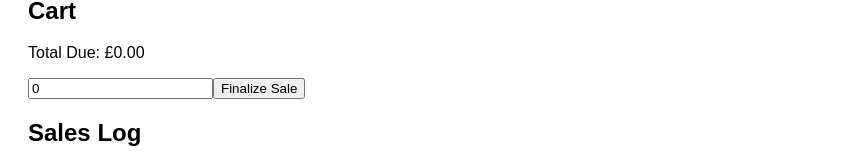
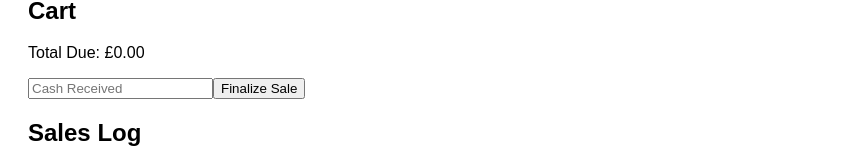
Before and after one commit to elane1980/Sale-of-Books, a React (Vite) app: page / in a window 1280 px wide. Shown: the part 361-526 px from the top of the page, without its empty margins (0-845 px from the left). Built offline with nearby package versions, Linux system fonts and the light colour scheme; the HTML template or start-up script is replaced by a standard one.

Commit message:
Add files via upload

```diff
--- a/src/App.jsx
+++ b/src/App.jsx
@@ -113,7 +113,7 @@ export default function App() {
   const [customTitle, setCustomTitle] = useState("");
   const [customPrice, setCustomPrice] = useState("");
   const [stationeryPrice, setStationeryPrice] = useState("");
-  const [cashReceived, setCashReceived] = useState(0);
+  const [cashReceived, setCashReceived] = useState('');
   const [discountUsed, setDiscountUsed] = useState(false);
 
   const addToCart = () => {
@@ -128,13 +128,15 @@ export default function App() {
   const addCustomBook = () => {
     if (!customTitle || !customPrice) return;
     const price = parseFloat(customPrice);
-    const newBook = {
+    const total = price * 1;
+    const item = {
       isbn: Date.now().toString(),
       title: customTitle,
-      price
+      price,
+      quantity: 1,
+      total
     };
-    setBooks([...books, newBook]);
-    setSelectedIsbn(newBook.isbn);
+    setCart([...cart, item]);
     setCustomTitle("");
     setCustomPrice("");
   };
@@ -155,7 +157,7 @@ export default function App() {
 
   const finalizeSale = () => {
     const total = cart.reduce((sum, item) => sum + item.total, 0);
-    const change = cashReceived - total;
+    const change = parseFloat(cashReceived || 0) - total;
     const timestamp = new Date().toISOString();
     setSales([...sales, { cart, cashReceived, change, timestamp }]);
     setCart([]);
@@ -219,7 +221,8 @@ export default function App() {
       </ul>
 
       <p>Total Due: £{cart.reduce((sum, item) => sum + item.total, 0).toFixed(2)}</p>
-      <input placeholder="Cash Received" type="number" value={cashReceived} onChange={e => setCashReceived(Number(e.target.value))} />
+      <input placeholder="Cash Received" type="number" value={cashReceived}
+onChange={e => setCashReceived(e.target.value)} onChange={e => setCashReceived(Number(e.target.value))} />
       <button onClick={finalizeSale}>Finalize Sale</button>
 
       <h2>Sales Log</h2>
```
